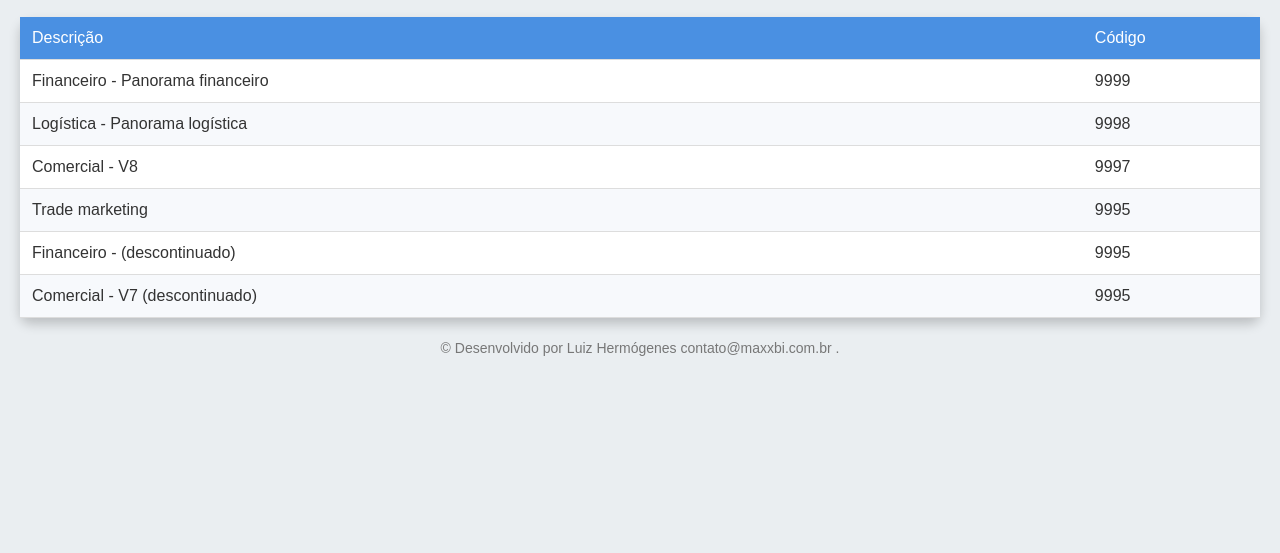
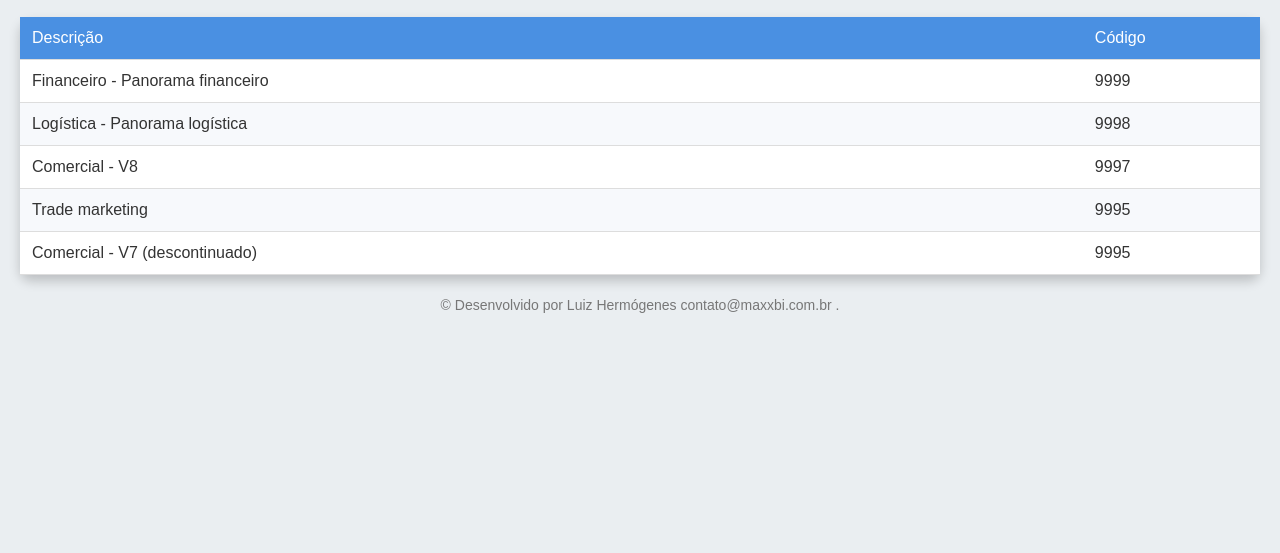
Before and after one commit to luizhermogenes/menuguimaraesbi, a plain HTML site: page index.html in a window 1280 px wide. Shown: the part 158-711 px from the top of the page. Drawn offline with nearby package versions, Linux system fonts and the light colour scheme.

Commit message:
Update index.html

```diff
--- a/index.html
+++ b/index.html
@@ -209,10 +209,6 @@
 <td>9995</td>
 </tr>
 
-<tr data-link="https://app.powerbi.com/view?r=eyJrIjoiZmVmYjI4YzYtOWEzMS00ZTBkLTgxNTEtMDMyNTQxNzdhNTVlIiwidCI6IjYzZTk3Njg0LTVlYTUtNGE2MS05MWJhLTQwODg2NTdkMjkxNSJ9">
-<td>Financeiro - (descontinuado)</td>
-<td>9995</td>
-</tr>
 
 <tr data-link="https://app.powerbi.com/view?r=eyJrIjoiMzFhODVmZjMtNGM3ZS00ZjU0LThhNWMtZTRlYmM1MzM3NGIwIiwidCI6IjYzZTk3Njg0LTVlYTUtNGE2MS05MWJhLTQwODg2NTdkMjkxNSJ9">
 <td>Comercial - V7 (descontinuado)</td>
```
